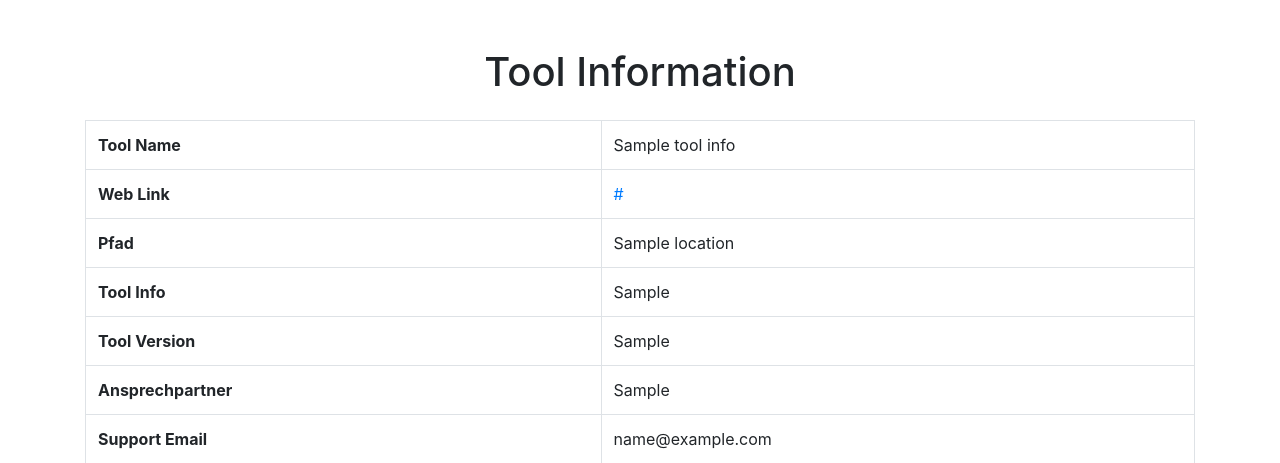
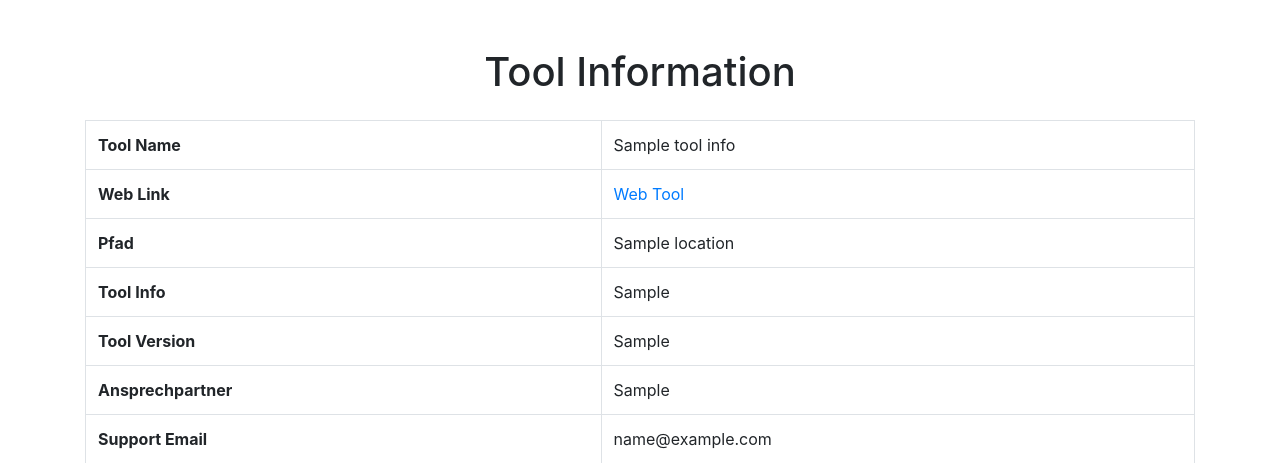
Before and after one commit to SaschaSieber/asdbkhsabdajd, a Flask app: template templates/tools_info.html in a window 1280 px wide. Shown: the top 463 px of the page. Run offline with Flask 3, Linux system fonts and the light colour scheme; the template is opened without the code that fills it: most values are stand-ins (such as "Sample title", 1, 10 or a date in 2020); some libraries are stand-ins or nearby versions.

Commit message:
Update tools_info.html

```diff
--- a/templates/tools_info.html
+++ b/templates/tools_info.html
@@ -6,6 +6,8 @@
     <title>Tool Information</title>
     <link rel="stylesheet" href="https://stackpath.bootstrapcdn.com/bootstrap/4.5.2/css/bootstrap.min.css">
 </head>
+
+
 <body>
     <div class="container mt-5">
         <h1 class="text-center">Tool Information</h1>
@@ -17,8 +19,9 @@
                 </tr>
                 <tr>
                     <th>Web Link</th>
-                    <td><a href="{{ tool_info.web_link }}" target="_blank">{{ tool_info.web_link }}</a></td>
+                    <td><a href="http://82.165.126.38:5000" target="_blank">Web Tool</a></td>
                 </tr>
+
                 <tr>
                     <th>Pfad</th>
                     <td>{{ tool_info.location }}</td>
```
